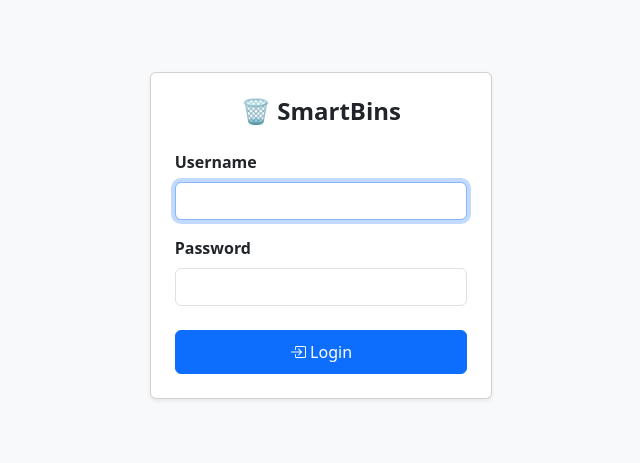
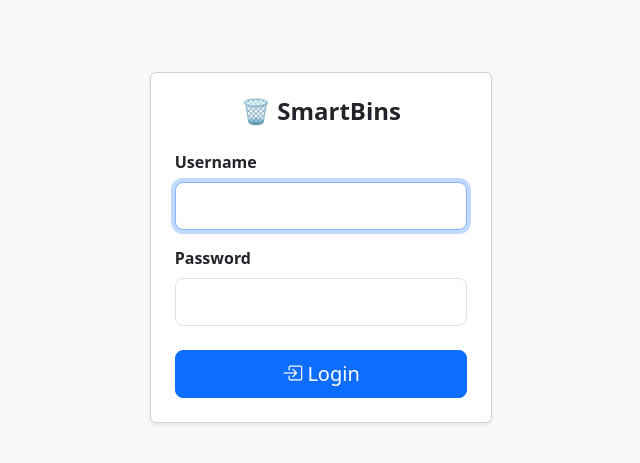
Before and after one commit to vman841/smartbins, a Flask app: page /login in a window 1280 px wide. Shown: the part 57-520 px from the top of the page, without its empty margins (319-959 px from the left). Run offline with Flask 3, Linux system fonts and the light colour scheme.

Commit message:
Enhance login form with larger input fields and button

```diff
--- a/templates/login.html
+++ b/templates/login.html
@@ -1,22 +1,26 @@
 {% extends "base.html" %}
+{% set active_tab = "" %}
+
 {% block content %}
 <div class="row justify-content-center mt-5">
-  <div class="col-md-4 col-sm-10">
+  <div class="col-11 col-sm-8 col-md-5 col-lg-4">
     <div class="card shadow-sm">
       <div class="card-body p-4">
         <h4 class="text-center mb-4 fw-bold">🗑️ SmartBins</h4>
         <form method="POST">
           <div class="mb-3">
             <label class="form-label fw-semibold">Username</label>
-            <input type="text" name="username" class="form-control"
+            <input type="text" name="username"
+                   class="form-control form-control-lg"
                    required autofocus autocomplete="username">
           </div>
           <div class="mb-4">
             <label class="form-label fw-semibold">Password</label>
-            <input type="password" name="password" class="form-control"
+            <input type="password" name="password"
+                   class="form-control form-control-lg"
                    required autocomplete="current-password">
           </div>
-          <button type="submit" class="btn btn-primary w-100">
+          <button type="submit" class="btn btn-primary w-100 btn-lg">
             <i class="bi bi-box-arrow-in-right"></i> Login
           </button>
         </form>
```
